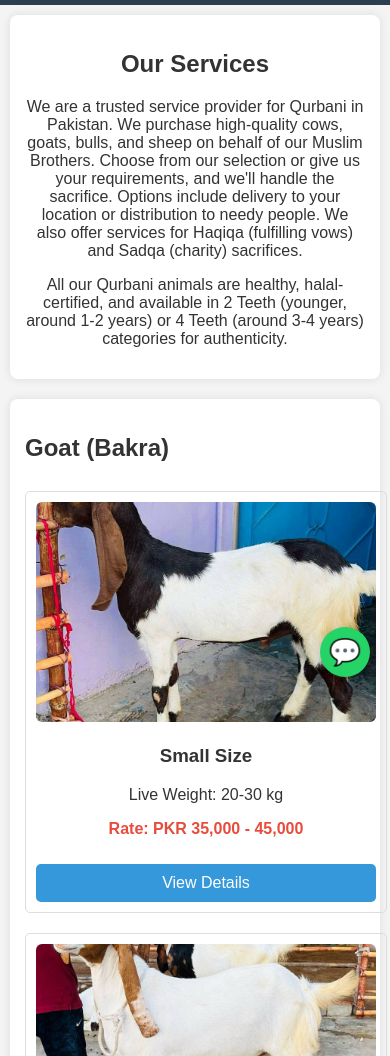
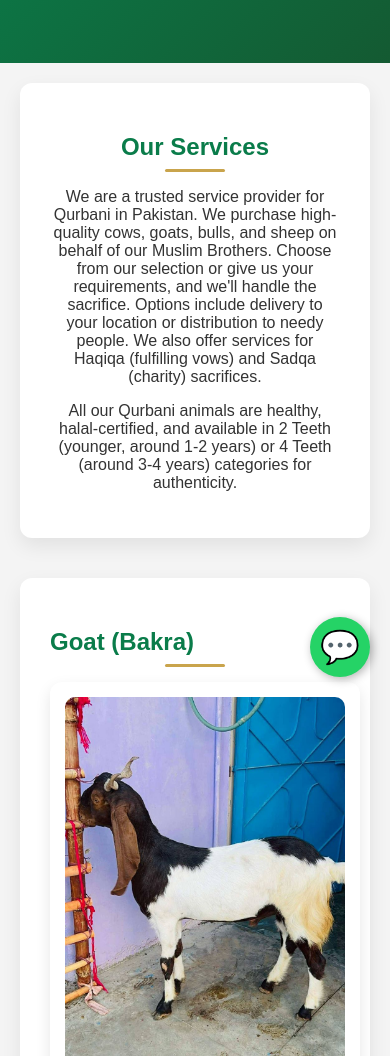
Before and after one commit to SyedTaha-im/qurbani4you, a plain HTML site: page index.html in a window 390 px wide. Shown: the part 147-1203 px from the top of the page. Drawn offline with Linux system fonts and the light colour scheme.

Commit message:
Refactor index.html for improved styling and layout
Updated the styling and layout of the index.html file, including header, sections, and footer. Improved responsiveness and visual appearance with new styles.

```diff
--- a/index.html
+++ b/index.html
@@ -13,11 +13,24 @@
             color: #333;
         }
         header {
-            background-color: #2c3e50;
+    background: linear-gradient(135deg, #0a7c4a, #145a32);
     color: white;
     text-align: center;
-            padding: 20px;
+    padding: 50px 20px;
 }
+
+header h1 {
+    margin: 0;
+    font-size: 42px;
+    letter-spacing: 1px;
+}
+
+header p {
+    margin-top: 10px;
+    font-size: 16px;
+    opacity: 0.9;
+}
+
         .container {
             max-width: 1200px;
             margin: 0 auto;
@@ -25,11 +38,31 @@
         }
         .section {
     margin-bottom: 40px;
-            padding: 20px;
-            background-color: white;
-            border-radius: 8px;
-            box-shadow: 0 0 10px rgba(0,0,0,0.1);
+    padding: 30px;
+    background-color: #ffffff;
+    border-radius: 12px;
+    box-shadow: 0 8px 20px rgba(0,0,0,0.08);
 }
+.section h2 {
+    color: #0a7c4a;
+    margin-bottom: 15px;
+    position: relative;
+}
+
+.section h2::after {
+    content: "";
+    display: block;
+    width: 60px;
+    height: 3px;
+    background-color: #c9a44c;
+    margin: 8px auto 0;
+    border-radius: 2px;
+}
+
+
+
+
+
         .animal-category {
             display: flex;
             flex-wrap: wrap;
@@ -37,17 +70,26 @@
         }
         .animal-item {
     width: 30%;
-            margin: 10px;
+    min-width: 280px;
     text-align: center;
-            border: 1px solid #ddd;
-            padding: 10px;
-            border-radius: 5px;
+    background-color: #fff;
+    border-radius: 12px;
+    padding: 15px;
+    box-shadow: 0 6px 15px rgba(0,0,0,0.1);
+    transition: transform 0.3s ease;
 }
+
+.animal-item:hover {
+    transform: translateY(-5px);
+}
+
         .animal-item img {
-            max-width: 100%;
-            height: 150px;
+    width: 100%;
+    height: 400px;
     object-fit: cover;
+    border-radius: 10px;
 }
+
         .price {
             font-weight: bold;
             color: #e74c3c;
@@ -63,23 +105,28 @@
             height: 400px;
         }
         footer {
-            background-color: #2c3e50;
+    background: #145a32;
     color: white;
     text-align: center;
-            padding: 10px;
+    padding: 20px;
+    font-size: 14px;
 }
+
         a.button {
     display: inline-block;
-            padding: 10px 20px;
-            background-color: #3498db;
-            color: white;
+    padding: 12px 20px;
+    background: linear-gradient(135deg, #c9a44c, #b8963e);
+    color: #fff;
     text-decoration: none;
-            border-radius: 5px;
-            margin-top: 10px;
+    border-radius: 25px;
+    margin-top: 12px;
+    font-weight: bold;
 }
+
 a.button:hover {
-            background-color: #2980b9;
+    background: #a88734;
 }
+
         .whatsapp-float {
     position: fixed;
     width: 60px;
@@ -100,74 +147,6 @@
 .whatsapp-float:hover {
     background-color: #1ebe5d;
 }
-        /* =========================
-   MOBILE RESPONSIVE FIX
-   ========================= */
-@media (max-width: 768px) {
-
-    header h1 {
-        font-size: 26px;
-    }
-
-    header p {
-        font-size: 14px;
-    }
-
-    .container {
-        padding: 10px;
-    }
-
-    .section {
-        padding: 15px;
-        margin-bottom: 20px;
-    }
-
-    /* Animal cards stack */
-    .animal-category {
-        flex-direction: column;
-        align-items: center;
-    }
-
-    .animal-item {
-        width: 100%;
-        margin: 10px 0;
-    }
-
-    /* Images fix */
-    .animal-item img {
-        width: 100%;
-        height: auto;
-        max-height: 220px;
-        object-fit: cover;
-        border-radius: 6px;
-    }
-
-    /* Video fix */
-    .live-qurbani video {
-        width: 100%;
-        height: auto;
-        max-height: 250px;
-    }
-
-    /* Buttons full width */
-    a.button {
-        width: 100%;
-        box-sizing: border-box;
-    }
-
-    /* WhatsApp button slightly smaller */
-    .whatsapp-float {
-        width: 50px;
-        height: 50px;
-        font-size: 26px;
-        line-height: 50px;
-    }
-
-    footer {
-        font-size: 13px;
-    }
-}
-
     </style>
 </head>
 <body>
@@ -268,5 +247,4 @@
         <p>&copy; 2026 Qurbani4You. All rights reserved.</p>
     </footer>
 </body>
-
 </html>
```
Lines whose indentation alone changed are shown as unchanged.
